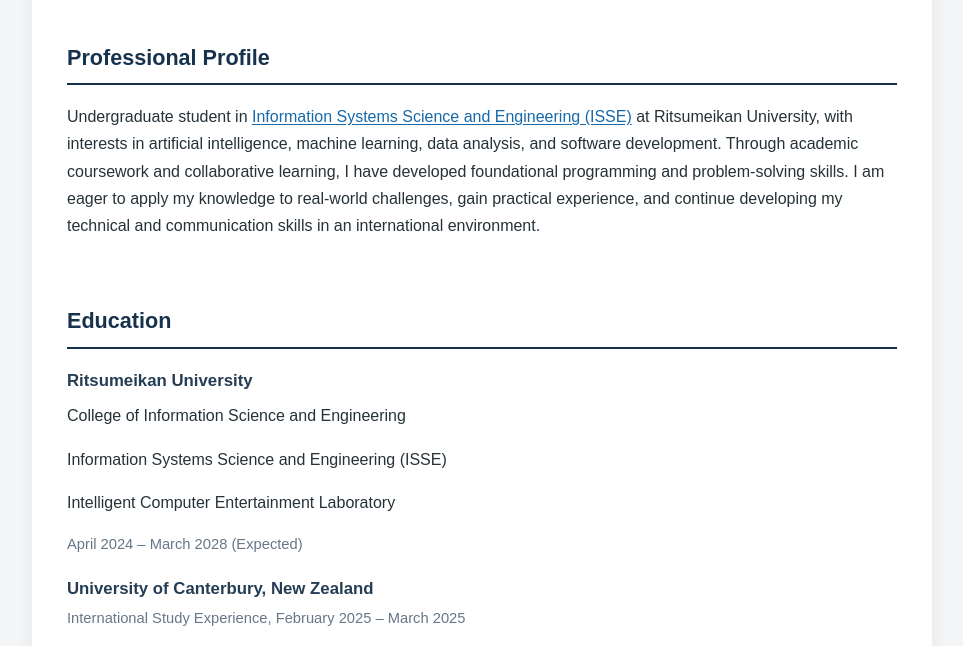
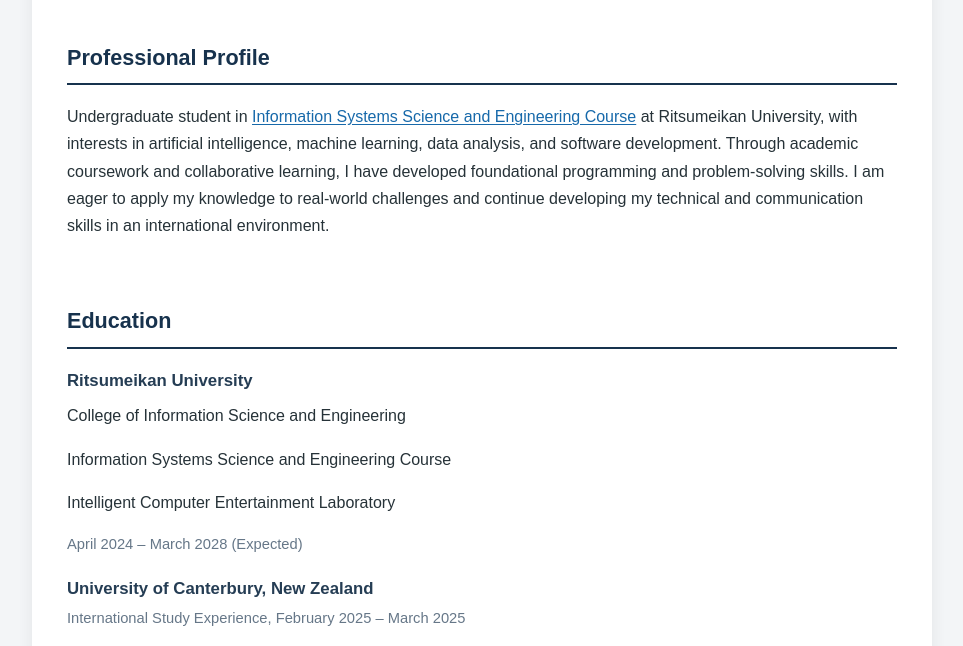
Before and after one commit to KoseiHoriJP/KoseiHoriJP.github.io, a plain HTML site: page index.html in a window 1280 px wide. Shown: the part 402-1048 px from the top of the page, without its empty margins (158-1121 px from the left). Drawn offline with Linux system fonts and the light colour scheme.

Commit message:
Update index.html

```diff
--- a/index.html
+++ b/index.html
@@ -546,7 +546,7 @@
                 </h2>
 
 
-                <p><span data-en="Undergraduate student in " data-ja="立命館大学情報理工学部">Undergraduate student in </span><a class="program-link" href="https://en.ritsumei.ac.jp/ise/isse/" target="_blank" rel="noopener noreferrer" data-en="Information Systems Science and Engineering (ISSE)" data-ja="情報システムエンジニアリングコース（ISSE）">Information Systems Science and Engineering (ISSE)</a><span data-en=" at Ritsumeikan University, with interests in artificial intelligence, machine learning, data analysis, and software development. Through academic coursework and collaborative learning, I have developed foundational programming and problem-solving skills. I am eager to apply my knowledge to real-world challenges, gain practical experience, and continue developing my technical and communication skills in an international environment." data-ja="に所属し、人工知能、機械学習、データ分析、ソフトウェア開発に関心がある。大学での授業やチームでの学習を通じて、プログラミングの基礎と問題解決能力を身につけてきた。実社会の課題解決に知識を活用し、実務経験を積みながら、技術力とコミュニケーション能力をさらに高め、国際的な環境で成長することを目指している。"> at Ritsumeikan University, with interests in artificial intelligence, machine learning, data analysis, and software development. Through academic coursework and collaborative learning, I have developed foundational programming and problem-solving skills. I am eager to apply my knowledge to real-world challenges, gain practical experience, and continue developing my technical and communication skills in an international environment.</span></p>
+                <p><span data-en="Undergraduate student in " data-ja="立命館大学情報理工学部">Undergraduate student in </span><a class="program-link" href="https://en.ritsumei.ac.jp/ise/isse/" target="_blank" rel="noopener noreferrer" data-en="Information Systems Science and Engineering Course" data-ja="Information Systems Science and Engineering Course">Information Systems Science and Engineering Course</a><span data-en=" at Ritsumeikan University, with interests in artificial intelligence, machine learning, data analysis, and software development. Through academic coursework and collaborative learning, I have developed foundational programming and problem-solving skills. I am eager to apply my knowledge to real-world challenges, gain practical experience, and continue developing my technical and communication skills in an international environment." data-ja="に所属し、人工知能、機械学習、データ分析、ソフトウェア開発に関心がある。大学での授業やチームでの学習を通じて、プログラミングの基礎と問題解決能力を身につけてきた。実社会の課題解決に知識を活用し、国際的な環境で成長することを目指している。"> at Ritsumeikan University, with interests in artificial intelligence, machine learning, data analysis, and software development. Through academic coursework and collaborative learning, I have developed foundational programming and problem-solving skills. I am eager to apply my knowledge to real-world challenges and continue developing my technical and communication skills in an international environment.</span></p>
 
             </section>
 
@@ -567,9 +567,9 @@
                         College of Information Science and Engineering
                     </p>
 
-                    <p data-en="Information Systems Science and Engineering (ISSE)"
-                       data-ja="Information Systems Science and Engineering (ISSE)">
-                        Information Systems Science and Engineering (ISSE)
+                    <p data-en="Information Systems Science and Engineering Course"
+                       data-ja="Information Systems Science and Engineering Course">
+                        Information Systems Science and Engineering Course
                     </p>
 
                     <p data-en="Intelligent Computer Entertainment Laboratory"
```
